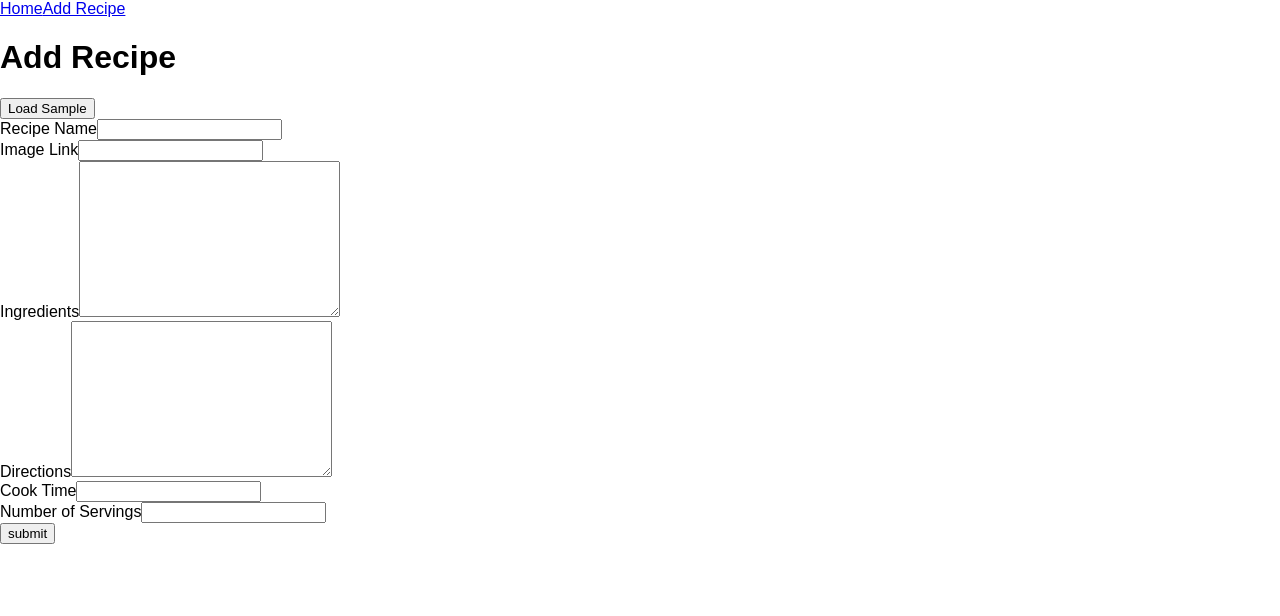
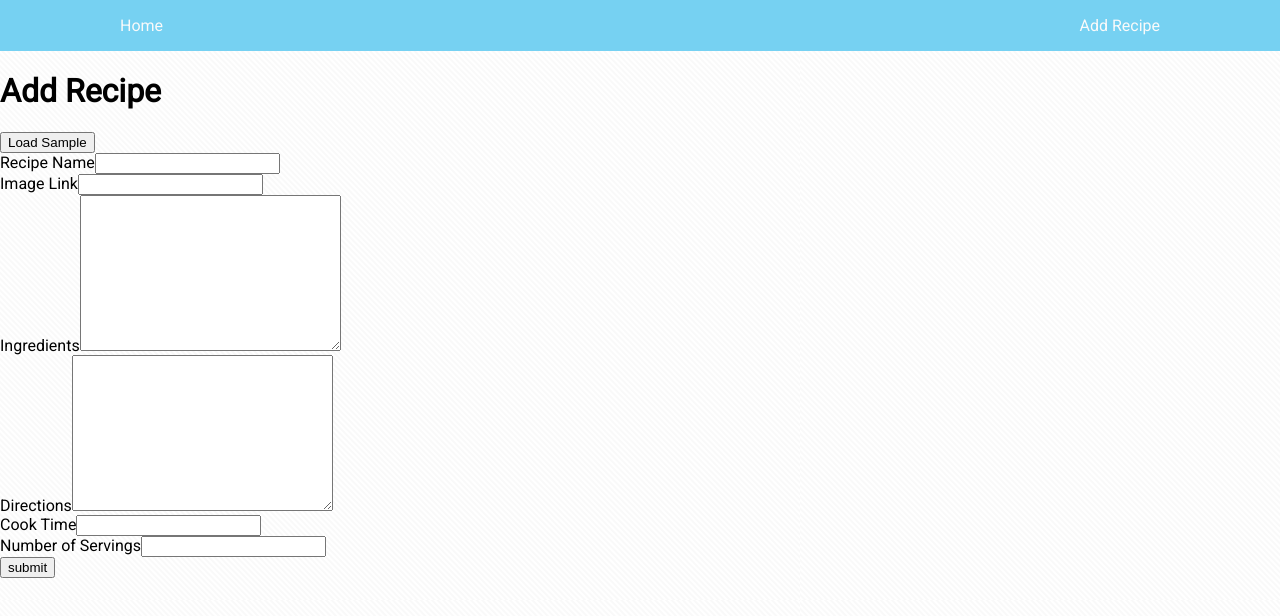
Before and after one commit to calebjwl/my-recipes-react, a React app: page /add-recipe in a window 1280 px wide. Shown: the top 616 px of the page. Built offline with nearby package versions, Linux system fonts and the light colour scheme; what react-router-redux would draw is missing.

Commit message:
Rough style navbar and background image

```diff
--- a/src/actions/actionCreators.js
+++ b/src/actions/actionCreators.js
@@ -11,3 +11,10 @@ export function deleteRecipe(id) {
     id
   }
 }
+
+export function editRecipe(id) {
+  return {
+    type: 'EDIT_RECIPE',
+    id
+  }
+}
--- a/src/components/Header.js
+++ /dev/null
@@ -1,15 +0,0 @@
-import React, { Component } from 'react';
-import { Link } from 'react-router-dom';
-
-class Header extends Component {
-  render() {
-    return (
-      <div>
-        <Link to="/">Home</Link>
-        <Link to="/add-recipe">Add Recipe</Link>
-      </div>
-    );
-  }
-}
-
-export default Header;
--- /dev/null
+++ b/src/components/Navbar.js
@@ -0,0 +1,17 @@
+import React, { Component } from 'react';
+import { Link } from 'react-router-dom';
+
+class Navbar extends Component {
+  render() {
+    return (
+      <nav className="navbar">
+        <div className="navbar__content">
+          <Link to="/" className="navbar__link">Home</Link>
+          <Link to="/add-recipe" className="navbar__link">Add Recipe</Link>
+        </div>
+      </nav>
+    );
+  }
+}
+
+export default Navbar;
--- a/src/components/Recipe.js
+++ b/src/components/Recipe.js
@@ -19,6 +19,21 @@ class Single extends Component {
     history.push('/');
   }
 
+  edit(recipeId) {
+    history.push('/edit/:id');
+    const recipe = {
+      code: String(new Date().getTime()),
+      id: store.getState().recipes.length,
+      name: this.refs.name.value,
+      image: this.refs.image.value,
+      ingredients: this.refs.ingredients.value,
+      directions: this.refs.directions.value,
+      cookTime: this.refs.cookTime.value,
+      servings: this.refs.servings.value,
+    }
+    this.props.editRecipe(recipeId);
+  }
+
   render() {
     const recipe = store.getState().recipes.find(r => r.code === this.props.match.params.code);
     if (!recipe) {
@@ -34,8 +49,8 @@ class Single extends Component {
         <p>{recipe.directions}</p>
         <p>Cook time: {recipe.cookTime}</p>
         <p>Servings: {recipe.servings}</p>
-        <button className="delete" onClick={this.delete.bind(null, recipe.id)}>Delete Recipe</button>
-        {/* <button className="delete" onClick={this.props.deleteRecipe.bind(null, recipe.id)}>Delete Recipe</button> */}
+        <button className="edit">Edit</button>
+        <button className="delete" onClick={this.delete.bind(null, recipe.id)}>Delete</button>
       </div>
     );
   }
--- a/src/index.js
+++ b/src/index.js
@@ -6,14 +6,14 @@ import { Provider } from 'react-redux';
 import store from './store';
 import history from './history';
 
-import Header from './components/Header';
+import Navbar from './components/Navbar';
 import App from './components/App';
 
 const router = (
   <Provider store={store}>
     <Router history={history}>
       <div>
-        <Header/>
+        <Navbar/>
         <Route path="/" component={App}></Route>
       </div>
     </Router>
--- a/src/style/App.scss
+++ b/src/style/App.scss
@@ -1,4 +1,10 @@
+$m-max-width: 65rem;
+$c-primary: rgb(118, 209, 242);
+$c-white: rgb(250, 250, 250);
+
+@import url('https://fonts.googleapis.com/css?family=Roboto:300,400');
 @import 'reset';
+@import 'navbar';
 
 .recipe {
   &__image {
--- a/src/style/_reset.scss
+++ b/src/style/_reset.scss
@@ -1,7 +1,8 @@
 body {
+  background: url('/img/bg.png');
   margin: 0;
   padding: 0;
-  font-family: sans-serif;
+  font-family: 'Roboto', sans-serif;
   box-sizing: border-box;
 }
 
@@ -9,3 +10,7 @@ ul {
   list-style: none;
   padding-left: 0;
 }
+
+a {
+  text-decoration: none;
+}
--- /dev/null
+++ b/src/style/navbar.scss
@@ -0,0 +1,15 @@
+.navbar {
+  background: $c-primary;
+  padding: 1rem;
+
+  &__content {
+    display: flex;
+    justify-content: space-between;
+    margin: 0 auto;
+    max-width: $m-max-width;
+  }
+
+  &__link {
+    color: $c-white;
+  }
+}
```
Also changed, not shown: public/img/bg.png (added), 1 other file (tests, documents, lock files or other folders).
